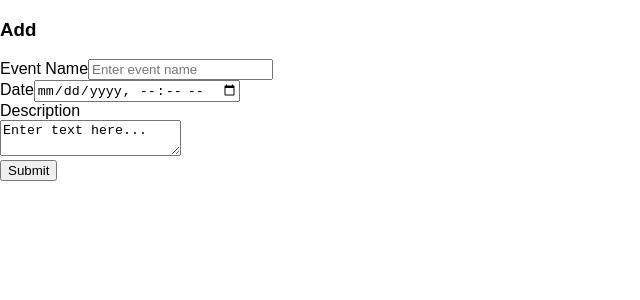
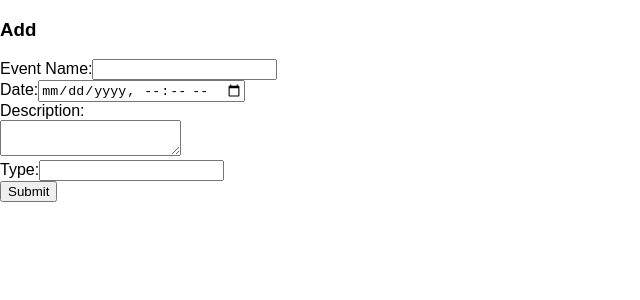
Before and after one commit to mattesongrossman/Calendar_App, a React (Create React App) app in the folder calendar_app/: page /event/new in a window 1280 px wide. Shown: the top 300 px of the page, without its empty margins (0-640 px from the left). Built offline with nearby package versions, Linux system fonts and the light colour scheme.

Commit message:
Changes to AddEvent and EditEvent. Add event posts but with null values.

```diff
--- a/calendar_app/src/AddEvent/index.js
+++ b/calendar_app/src/AddEvent/index.js
@@ -9,47 +9,129 @@ import {
 class AddEvent extends Component {
   constructor(props) {
     super(props)
-    this.state = {}
+    this.state = {
+      newEvent: {
+        user_id: 1,
+        event_name: "",
+        event_time: "",
+        event_description: "",
+        event_type: ""
+      },
+      created: false
+    }
+    this.createEvent = this.createEvent.bind(this)
+    this.handleInputChange = this.handleInputChange.bind(this)
   }
 
   componentDidMount() {}
 
+  handleInputChange(evt) {
+    //selects the name of the input field
+    const property = evt.target.name
+    //selects the value of the input field
+    const value = evt.target.value
+    this.setState((prevState, props) => {
+      const newEvent = Object.assign({}, prevState.newEvent)
+      newEvent[property] = value
+      return {
+        newEvent: newEvent
+      }
+    })
+  }
+
+  createEvent(evt) {
+    evt.preventDefault()
+    const {
+      user_id,
+      event_name,
+      event_time,
+      event_description,
+      event_type
+    } = this.state.newEvent
+    const body = {
+      user_id: user_id,
+      event_name: event_name,
+      event_time: event_time,
+      event_description: event_description,
+      event_type: event_type
+    }
+    fetch(`http://localhost:4567/api/create`, {
+      method: "POST",
+      body: JSON.stringify(body),
+      headers: {
+        "Content-Type": "application/json"
+      }
+    }).then(response => {
+      this.setState({
+        created: true
+      })
+    })
+  }
+
   render() {
+    const {
+      user_id,
+      event_name,
+      event_time,
+      event_description,
+      event_type
+    } = this.state.newEvent
+
+    const { created } = this.state
+
+    if (created) {
+      return <Redirect to="/" />
+    }
+
     return (
       <div>
         <h3>Add</h3>
-        <form id="add">
+        <form
+          id="add"
+          onChange={this.handleInputChange}
+          onSubmit={this.createEvent}>
           <div className="form-group">
             <label>
-              Event Name
+              Event Name:
               <input
                 type="text"
-                value=""
+                value={event_name}
                 className="form-control"
-                placeholder="Enter event name"
-                name="name"
+                name="event_name"
               />
             </label>
           </div>
           <div className="form-group" />
           <div className="form-group">
             <label>
-              Date
+              Date:
               <input
                 type="datetime-local"
-                value=""
+                value={event_time}
                 className="form-control"
-                placeholder="Enter time"
-                name="time"
+                name="event_time"
               />
             </label>
           </div>
           <div className="form-group">
-            <label>Description</label>
+            <label>Description: </label>
             <br />
-            <textarea name="add" form="add">
-              Enter text here...
-            </textarea>
+            <textarea
+              name="event_description"
+              form="add"
+              value={event_description}
+            />
+          </div>
+          <div className="form-group">
+            <label>
+              Type:
+              <input
+                type="text"
+                value={event_type}
+                className="form-control"
+                name="event_type"
+              />
+            </label>
           </div>
           <div className="form-group">
             <button type="submit" className="btn btn-primary">
--- a/calendar_app/src/EditEvent/index.js
+++ b/calendar_app/src/EditEvent/index.js
@@ -21,7 +21,7 @@ class EditEvent extends Component {
         <form id="edit">
           <div className="form-group">
             <label>
-              Event Name
+              Event Name:
               <input
                 type="text"
                 value=""
@@ -34,7 +34,7 @@ class EditEvent extends Component {
           <div className="form-group" />
           <div className="form-group">
             <label>
-              Date
+              Date:
               <input
                 type="datetime-local"
                 value=""
@@ -45,11 +45,23 @@ class EditEvent extends Component {
             </label>
           </div>
           <div className="form-group">
-            <label>Description</label>
+            <label>Description: </label>
             <br />
             <textarea name="edit" form="edit">
               Enter text here...
             </textarea>
+          </div>
+          <div className="form-group">
+            <label>
+              Type:
+              <input
+                type="text"
+                value=""
+                className="form-control"
+                placeholder="Enter type"
+                name="type"
+              />
+            </label>
           </div>
           <div className="form-group">
             <button type="submit" className="btn btn-primary">
```
